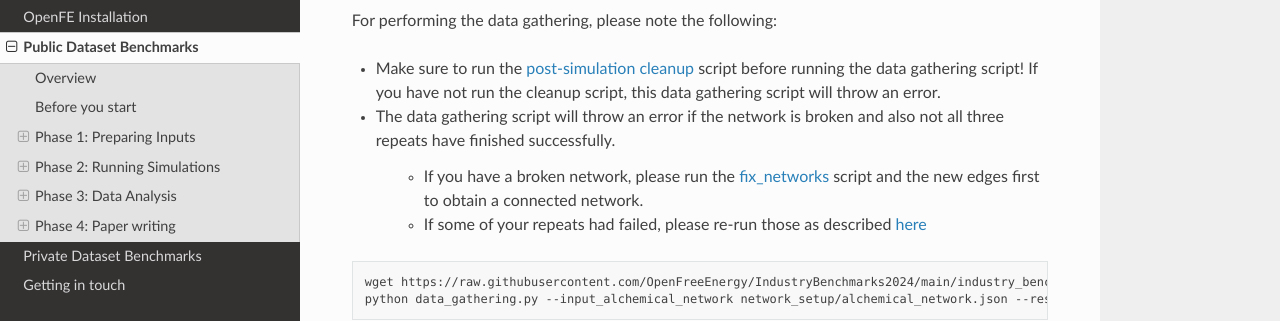
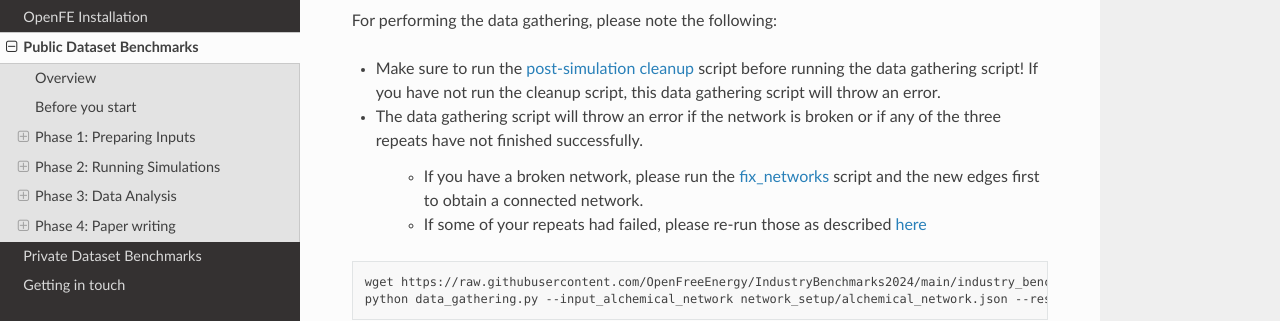
Before and after one commit to OpenFreeEnergy/IndustryBenchmarks2024, a Sphinx documentation site: the page built from docs/source/public/overview.rst, in a window 1280 px wide and 900 px high, scrolled down 11571 px. Shown: the part 151-472 px from the top of the window. Built offline with Sphinx 7.4.7 and the Read the Docs theme 3.1.0, drawn with Linux system fonts in a browser that asks for light colours.

Commit message:
Update docs/source/public/overview.rst
Co-authored-by: Josh Horton <joshua.horton@openforcefield.org>

```diff
--- a/docs/source/public/overview.rst
+++ b/docs/source/public/overview.rst
@@ -507,7 +507,7 @@
 For performing the data gathering, please note the following:
 
 * Make sure to run the `post-simulation cleanup`_ script before running the data gathering script! If you have not run the cleanup script, this data gathering script will throw an error.
-* The data gathering script will throw an error if the network is broken and also not all three repeats have finished successfully.
+* The data gathering script will throw an error if the network is broken or if any of the three repeats have not finished successfully.
 
    * If you have a broken network, please run the `fix_networks`_ script and the new edges first to obtain a connected network.
    * If some of your repeats had failed, please re-run those as described `here <failed_edges>`_
```
